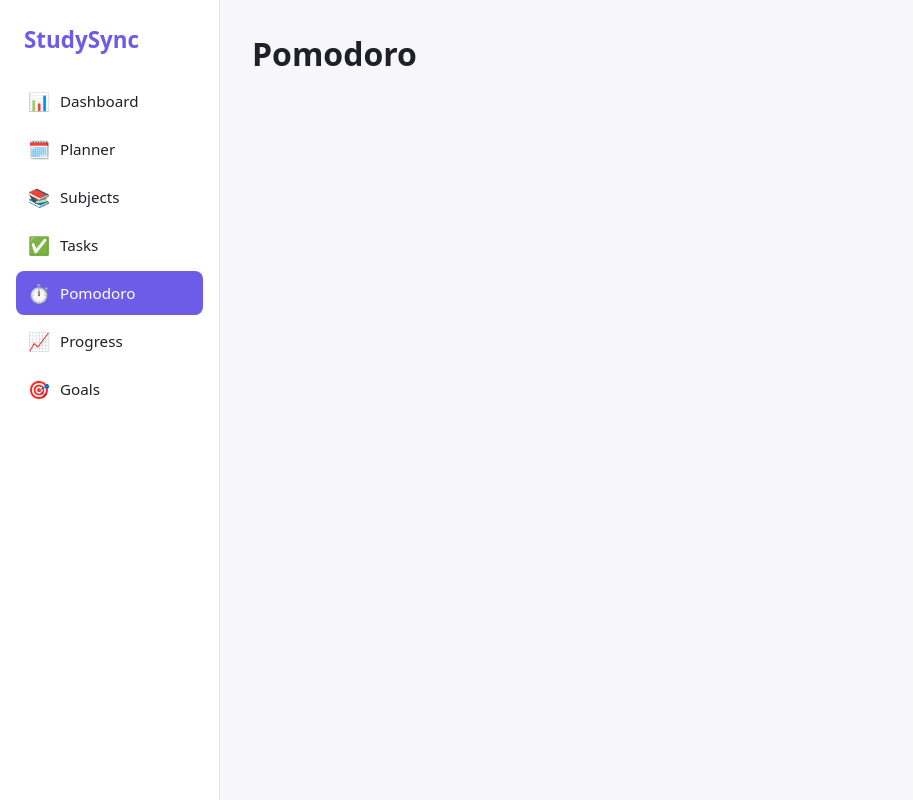
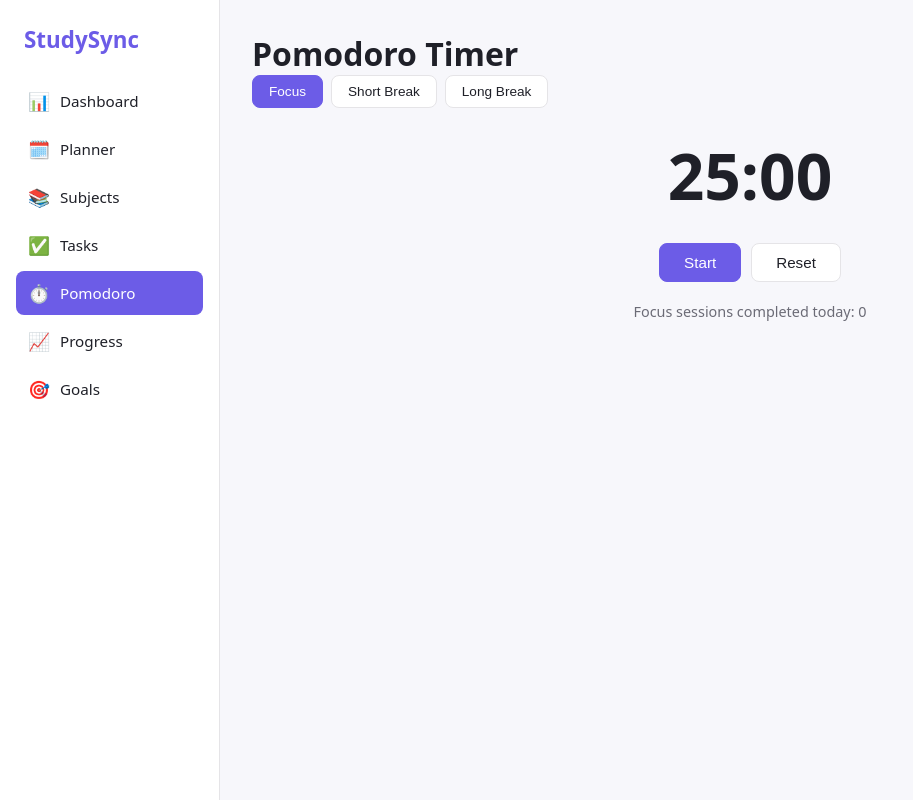
Before and after one commit to shivartha/studysync, a React (Vite) app: page /pomodoro in a window 1280 px wide. Shown: the whole page, without its empty margins (0-913 px from the left). Built offline with nearby package versions, Linux system fonts and the light colour scheme.

Commit message:
Add pomodoro timer feature

```diff
--- /dev/null
+++ b/src/components/pomodoro/ModeTabs.css
@@ -0,0 +1,21 @@
+.mode-tabs {
+  display: flex;
+  gap: 8px;
+  margin-bottom: 24px;
+}
+
+.mode-tab {
+  padding: 8px 16px;
+  border-radius: 8px;
+  border: 1px solid var(--color-border);
+  background-color: var(--color-surface);
+  color: var(--color-text);
+  cursor: pointer;
+  font-size: 0.85rem;
+}
+
+.mode-tab.active {
+  background-color: var(--color-primary);
+  color: #fff;
+  border-color: var(--color-primary);
+}
--- /dev/null
+++ b/src/components/pomodoro/ModeTabs.jsx
@@ -0,0 +1,22 @@
+import { POMODORO_MODES } from "../../constants/pomodoroSettings";
+import "./ModeTabs.css";
+
+// Purely presentational — receives the active mode and hands clicks
+// back up via onSelectMode. Doesn't touch the timer itself at all.
+function ModeTabs({ activeMode, onSelectMode }) {
+  return (
+    <div className="mode-tabs">
+      {Object.values(POMODORO_MODES).map((mode) => (
+        <button
+          key={mode.key}
+          className={mode.key === activeMode ? "mode-tab active" : "mode-tab"}
+          onClick={() => onSelectMode(mode)}
+        >
+          {mode.label}
+        </button>
+      ))}
+    </div>
+  );
+}
+
+export default ModeTabs;
--- /dev/null
+++ b/src/components/pomodoro/TimerDisplay.css
@@ -0,0 +1,8 @@
+.timer-display {
+  font-size: 4rem;
+  font-weight: 700;
+  text-align: center;
+  font-variant-numeric: tabular-nums;
+  color: var(--color-text);
+  margin: 24px 0;
+}
--- /dev/null
+++ b/src/components/pomodoro/TimerDisplay.jsx
@@ -0,0 +1,18 @@
+import "./TimerDisplay.css";
+
+// Converts raw seconds into MM:SS. This formatting logic lives here,
+// not in the hook — useCountdown deals in raw seconds so it stays
+// generic; formatting is a display concern, not a timer concern.
+function formatTime(totalSeconds) {
+  const minutes = Math.floor(totalSeconds / 60);
+  const seconds = totalSeconds % 60;
+  // padStart ensures "05" instead of "5" — a timer that jumps between
+  // 1 and 2 digits looks visually broken.
+  return `${String(minutes).padStart(2, "0")}:${String(seconds).padStart(2, "0")}`;
+}
+
+function TimerDisplay({ secondsLeft }) {
+  return <div className="timer-display">{formatTime(secondsLeft)}</div>;
+}
+
+export default TimerDisplay;
--- /dev/null
+++ b/src/constants/pomodoroSettings.js
@@ -0,0 +1,8 @@
+// Centralizing durations here (in seconds, since our timer counts down
+// in seconds) means changing "25 minutes" to "30 minutes" later is a
+// one-line edit, not a hunt through timer logic.
+export const POMODORO_MODES = {
+  WORK: { key: "WORK", label: "Focus", seconds: 25 * 60 },
+  SHORT_BREAK: { key: "SHORT_BREAK", label: "Short Break", seconds: 5 * 60 },
+  LONG_BREAK: { key: "LONG_BREAK", label: "Long Break", seconds: 15 * 60 },
+};
--- a/src/constants/storageKeys.js
+++ b/src/constants/storageKeys.js
@@ -7,4 +7,5 @@ export const STORAGE_KEYS = {
   TASKS: "studysync_tasks",
   GOALS: "studysync_goals",
   THEME: "studysync_theme",
+  POMODORO_SESSIONS: "studysync_pomodoro_sessions",
 };
--- /dev/null
+++ b/src/hooks/useCountdown.js
@@ -0,0 +1,57 @@
+import { useState, useEffect, useRef } from "react";
+
+// A generic countdown timer. It knows nothing about "Pomodoro" or
+// "work/break" — it just counts a number of seconds down to 0 and
+// calls onComplete. That makes it reusable for any future countdown
+// feature, not locked to this one.
+function useCountdown(initialSeconds, onComplete) {
+  const [secondsLeft, setSecondsLeft] = useState(initialSeconds);
+  const [isRunning, setIsRunning] = useState(false);
+
+  // useRef, not useState, for the interval ID — we need to store a
+  // value that survives across renders but changing it should NOT
+  // trigger a re-render (unlike state). It's just a "box" to remember
+  // the interval so we can clear it later.
+  const intervalRef = useRef(null);
+
+  useEffect(() => {
+    if (!isRunning) return;
+
+    intervalRef.current = setInterval(() => {
+      setSecondsLeft((prev) => {
+        if (prev <= 1) {
+          clearInterval(intervalRef.current);
+          setIsRunning(false);
+          onComplete?.();
+          return 0;
+        }
+        return prev - 1;
+      });
+    }, 1000);
+
+    // Cleanup: runs before the effect re-runs, and when the component
+    // unmounts. Without this, pausing/resuming or leaving the page
+    // would leave old intervals running in the background, silently
+    // stacking up and ticking faster than intended.
+    return () => clearInterval(intervalRef.current);
+  }, [isRunning, onComplete]);
+
+  function start() {
+    setIsRunning(true);
+  }
+
+  function pause() {
+    setIsRunning(false);
+  }
+
+  // Resets to a given duration (used when switching modes) and stops
+  // the timer, so switching from Focus to Break doesn't keep running.
+  function reset(newSeconds = initialSeconds) {
+    setIsRunning(false);
+    setSecondsLeft(newSeconds);
+  }
+
+  return { secondsLeft, isRunning, start, pause, reset };
+}
+
+export default useCountdown;
--- /dev/null
+++ b/src/pages/PomodoroPage.css
@@ -0,0 +1,28 @@
+.timer-controls {
+  display: flex;
+  gap: 10px;
+  justify-content: center;
+  margin-bottom: 20px;
+}
+
+.timer-controls button {
+  padding: 10px 24px;
+  border-radius: 8px;
+  border: 1px solid var(--color-border);
+  background-color: var(--color-surface);
+  color: var(--color-text);
+  cursor: pointer;
+  font-size: 0.95rem;
+}
+
+.btn-primary {
+  background-color: var(--color-primary) !important;
+  color: #fff !important;
+  border-color: var(--color-primary) !important;
+}
+
+.session-count {
+  text-align: center;
+  color: var(--color-text-muted);
+  font-size: 0.9rem;
+}
--- a/src/pages/PomodoroPage.jsx
+++ b/src/pages/PomodoroPage.jsx
@@ -1,5 +1,63 @@
+import { useState } from "react";
+import useCountdown from "../hooks/useCountdown";
+import useLocalStorage from "../hooks/useLocalStorage";
+import { POMODORO_MODES } from "../constants/pomodoroSettings";
+import { STORAGE_KEYS } from "../constants/storageKeys";
+import ModeTabs from "../components/pomodoro/ModeTabs";
+import TimerDisplay from "../components/pomodoro/TimerDisplay";
+import "./PomodoroPage.css";
+
 function PomodoroPage() {
-  return <h1>Pomodoro</h1>;
+  const [activeMode, setActiveMode] = useState(POMODORO_MODES.WORK);
+  const [completedSessions, setCompletedSessions] = useLocalStorage(
+    STORAGE_KEYS.POMODORO_SESSIONS,
+    0
+  );
+
+  // When a WORK session finishes naturally, count it. Breaks don't count
+  // as completed study sessions, so we only increment for that mode.
+  function handleComplete() {
+    if (activeMode.key === "WORK") {
+      setCompletedSessions(completedSessions + 1);
+    }
+  }
+
+  const { secondsLeft, isRunning, start, pause, reset } = useCountdown(
+    activeMode.seconds,
+    handleComplete
+  );
+
+  function handleSelectMode(mode) {
+    setActiveMode(mode);
+    reset(mode.seconds); // switching modes should reset the clock to the new duration
+  }
+
+  return (
+    <div>
+      <h1>Pomodoro Timer</h1>
+
+      <ModeTabs activeMode={activeMode.key} onSelectMode={handleSelectMode} />
+
+      <TimerDisplay secondsLeft={secondsLeft} />
+
+      <div className="timer-controls">
+        {isRunning ? (
+          <button className="btn-primary" onClick={pause}>
+            Pause
+          </button>
+        ) : (
+          <button className="btn-primary" onClick={start}>
+            Start
+          </button>
+        )}
+        <button onClick={() => reset(activeMode.seconds)}>Reset</button>
+      </div>
+
+      <p className="session-count">
+        Focus sessions completed today: {completedSessions}
+      </p>
+    </div>
+  );
 }
 
 export default PomodoroPage;
```
